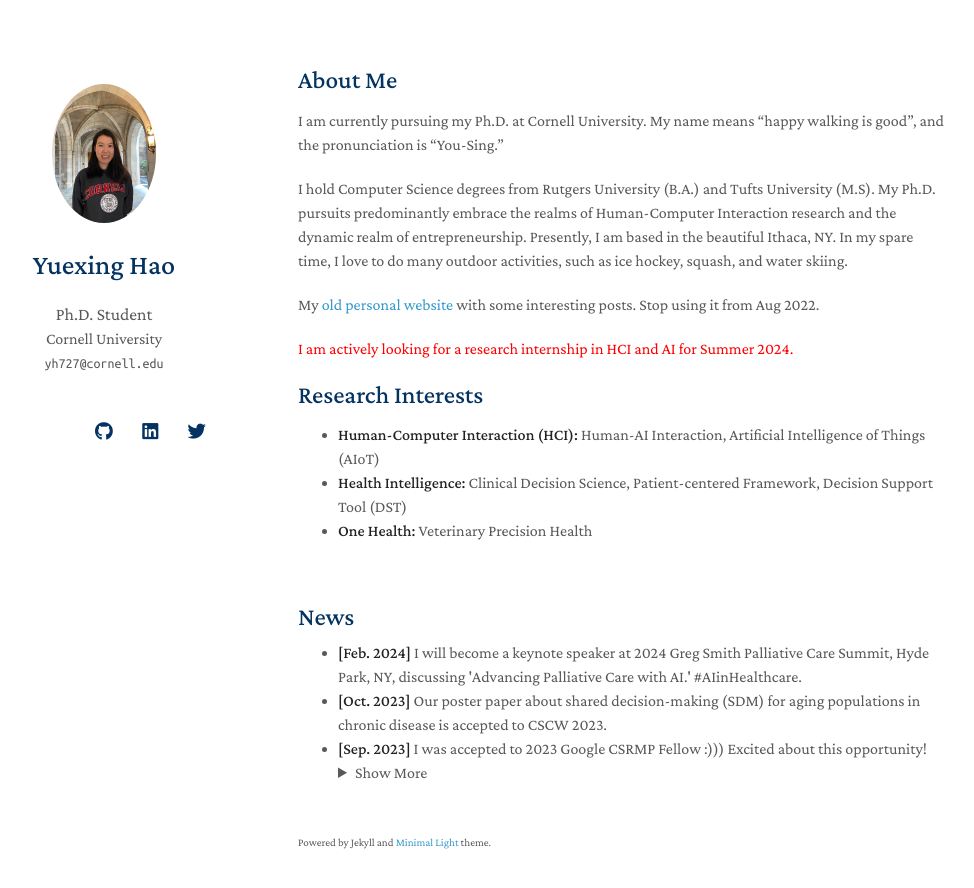
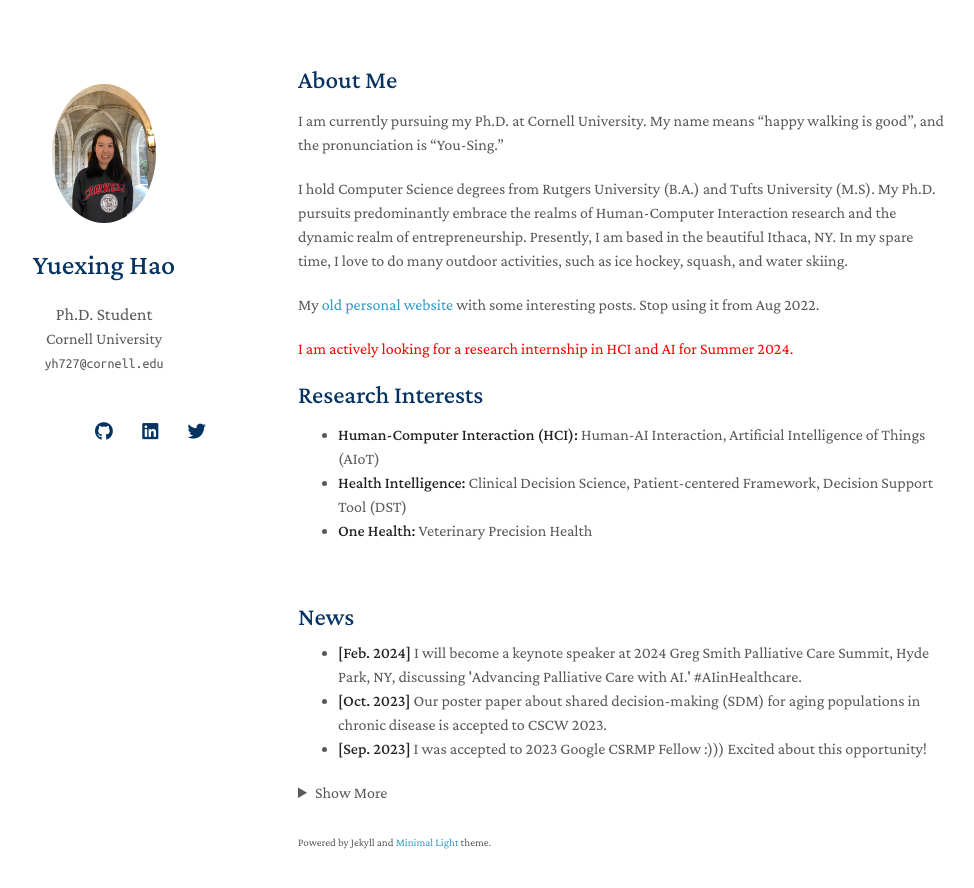
Before and after one commit to YuexingHao/Yuexing-Hao, a Jekyll site: the page built from index.md, in a window 1280 px wide and 923 px high. Shown: the top 888 px of the window, without its empty margins (172-1146 px from the left). Built offline with Jekyll 4.4.1, drawn with Linux system fonts in a browser that asks for light colours; nearby versions of some CDN libraries; a style sheet for code colours, icons or effects is not loaded; our own code applies the rules of GitHub Pages for plain Markdown files.

Commit message:
Update news.md

```diff
--- a/_includes/news.md
+++ b/_includes/news.md
@@ -7,10 +7,10 @@
 <li><strong>[Oct. 2023]</strong> Our poster paper about shared decision-making (SDM) for aging populations in chronic disease is accepted to CSCW 2023.</li>
 <li><strong>[Sep. 2023]</strong> I was accepted to 2023 Google CSRMP Fellow :))) Excited about this opportunity!  </li>
 
+</ul>
+
 <details>
   <summary>Show More</summary>
   <li><strong>[Aug. 2023]</strong> Our department graduate student association received $2500 service funding for Fall 2023!</li>
   <li><strong>[Jun. 2023]</strong> I was accepted to 2023 WHO/Cochrane/Cornell University Summer Institute and received fellowship from Human Centered Design Department ($1500).</li>
   <li><strong>[Apr. 2023]</strong> I received fundings from Cornell Institute for Healthy Futures (CIHF) Research Grant ($500) and will be in Mexico City for EDRA 2023!</li>
-
-</ul>
```
